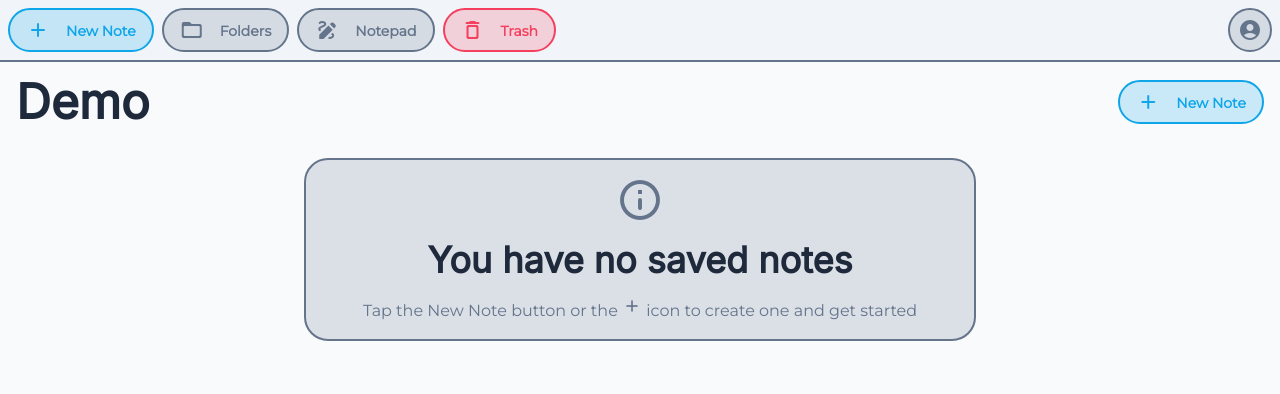
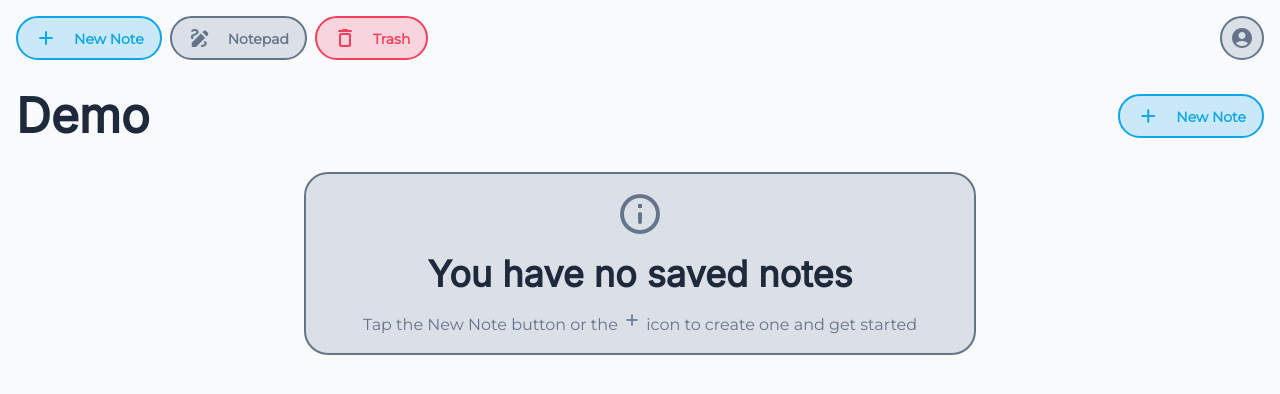
Before and after one commit to matovius/hashtype, a SvelteKit app: page /demo in a window 1280 px wide. Shown: the top 394 px of the page. Built offline with nearby package versions, Linux system fonts and the light colour scheme; a web font is replaced by a local one.

Commit message:
Try new app UI layout

```diff
--- a/src/app.css
+++ b/src/app.css
@@ -6,6 +6,43 @@
 @tailwind base;
 @tailwind components;
 @tailwind utilities;
+
+body {
+  line-height: 1.5;
+  -webkit-font-smoothing: antialiased;
+}
+
+img,
+picture,
+video,
+canvas,
+svg {
+  display: block;
+  max-width: 100%;
+}
+
+input,
+button,
+textarea,
+select {
+  font: inherit;
+}
+
+p,
+h1,
+h2,
+h3,
+h4,
+h5,
+h6 {
+  overflow-wrap: break-word;
+  hyphens: auto;
+}
+
+#root,
+#__next {
+  isolation: isolate;
+}
 
 .material-icons-rounded {
   font-family: "Material Icons Round";
--- a/src/app.html
+++ b/src/app.html
@@ -6,7 +6,7 @@
     <meta name="viewport" content="width=device-width" />
     %sveltekit.head%
   </head>
-	<body data-sveltekit-preload-data="hover">
-		<div style="display: contents">%sveltekit.body%</div>
+  <body data-sveltekit-preload-data="hover" id="root">
+    %sveltekit.body%
   </body>
 </html>
--- a/src/routes/+layout.svelte
+++ b/src/routes/+layout.svelte
@@ -7,6 +7,8 @@
   <link rel="icon" href={logo} type="image/png" />
 </svelte:head>
 
-<div class="bg-slate-50 dark:bg-slate-950 text-slate-800 dark:text-slate-200">
+<div
+  class="w-full h-full bg-slate-50 dark:bg-slate-950 text-slate-800 dark:text-slate-200"
+>
   <slot />
 </div>
--- a/src/routes/demo/+layout.svelte
+++ b/src/routes/demo/+layout.svelte
@@ -70,39 +70,47 @@
   }
 </script>
 
-<div class="app">
+<div class="min-h-screen">
   <header
-    class="w-full flex justify-between items-center border-b-2 border-slate-500 bg-slate-100 dark:bg-slate-900"
+    class="sticky top-0 w-full flex justify-between items-center bg-gradient-to-b from-slate-50 via-slate-50/90 to-transparent dark:from-slate-950 dark:via-slate-950/90 dark:to-transparent"
   >
-    <div class="p-2 flex justify-center items-center gap-2">
-      <div class="hidden md:inline-block">
+    <nav class="w-full p-4 flex justify-between items-center gap-2">
+      <ul class="flex justify-center items-center gap-2">
+        <li class="hidden md:inline-block">
           <Button
             startIcon="add"
             textLabel="New Note"
             size="medium"
             variant="primary"
           />
-      </div>
-      <div class="inline-block md:hidden">
+        </li>
+        <li class="inline-block md:hidden">
           <IconButton
             icon="add"
             tooltip="New Note"
             size="medium"
             variant="primary"
           />
-      </div>
-      <nav class="flex justify-center items-center gap-2">
-        <ul class="hidden md:flex justify-center items-center gap-2">
-          <li>
-            <LinkButton
-              link="/demo/folders"
-              startIcon="folder_open"
-              textLabel="Folders"
+        </li>
+        <li class="inline-block lg:hidden">
+          <LinkIconButton
+            link="/demo/notepad"
+            icon="draw"
+            tooltip="Notepad"
             size="medium"
             variant="secondary"
           />
         </li>
-          <li>
+        <li class="inline-block lg:hidden">
+          <LinkIconButton
+            link="/demo/trash"
+            icon="delete_outline"
+            tooltip="Trash"
+            size="medium"
+            variant="error"
+          />
+        </li>
+        <li class="hidden lg:inline-block">
           <LinkButton
             link="/demo/notepad"
             startIcon="draw"
@@ -111,7 +119,7 @@
             variant="secondary"
           />
         </li>
-          <li>
+        <li class="hidden lg:inline-block">
           <LinkButton
             link="/demo/trash"
             startIcon="delete_outline"
@@ -121,39 +129,6 @@
           />
         </li>
       </ul>
-        <ul class="flex md:hidden justify-center items-center gap-2">
-          <li>
-            <LinkIconButton
-              link="/demo/folders"
-              icon="folder_open"
-              tooltip="Folders"
-              size="medium"
-              variant="secondary"
-            />
-          </li>
-          <li>
-            <LinkIconButton
-              link="/demo/notepad"
-              icon="draw"
-              tooltip="Notepad"
-              size="medium"
-              variant="secondary"
-            />
-          </li>
-          <li>
-            <LinkIconButton
-              link="/demo/trash"
-              icon="delete_outline"
-              tooltip="Trash"
-              size="medium"
-              variant="error"
-            />
-          </li>
-        </ul>
-      </nav>
-      <div />
-    </div>
-    <div class="p-2 flex justify-center items-center gap-2">
       <div class="relative">
         <IconButton
           icon="account_circle"
@@ -162,20 +137,7 @@
           variant="secondary"
         />
       </div>
-    </div>
+    </nav>
   </header>
   <slot />
-  <footer class="w-full bg-slate-800">
-    <div />
-  </footer>
-  <NewNoteDialog />
 </div>
-
-<style>
-  .app {
-    width: 100vw;
-    height: 100vh;
-    display: grid;
-    grid-template-rows: auto 1fr auto;
-  }
-</style>
```
Lines whose indentation alone changed are shown as unchanged.
